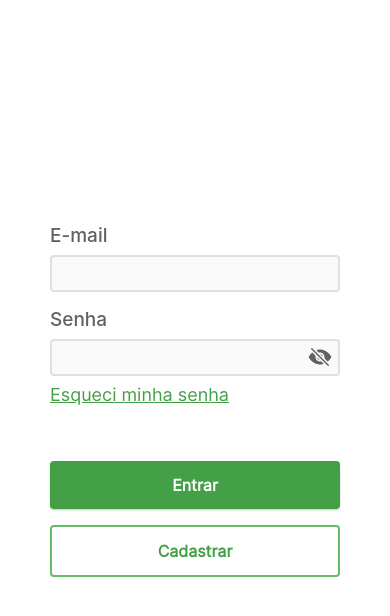
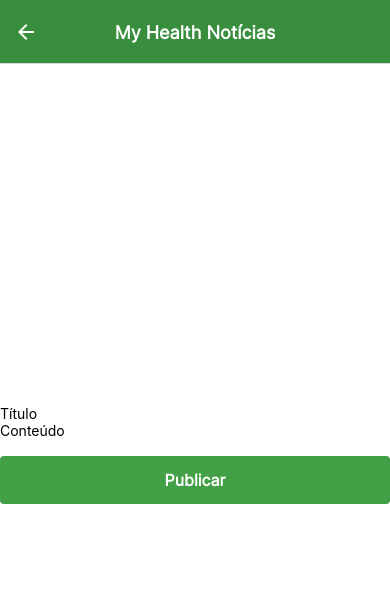
Before and after one commit to ajsaraujo/my-health-app, a React Native app: screen /PublishNews in a window 390 px wide. Shown: the top 616 px of the page. Built offline with nearby package versions, Linux system fonts and the light colour scheme.

Commit message:
adicionado tela de publicar noticias

```diff
--- a/App.tsx
+++ b/App.tsx
@@ -11,6 +11,7 @@ import Codes from './src/modules/codes/Codes'
 import CodeQuery from './src/modules/codes/pages/Consulta'
 import Diary from './src/modules/diary/Diary'
 import Article from './src/modules/articles/Articles'
+import { NewsForm } from './src/modules/articles/pages/PostArticle'
 import { Login } from './src/modules/login/pages/Login'
 import Medicines from './src/modules/medicines/Medicines'
 import Home from './src/modules/home/Home'
@@ -93,6 +94,13 @@ export default function App() {
           component={ResetPassword}
           options={{ headerTitle: 'Redefinir senha' }}
         ></Stack.Screen>
+
+        {/* Tela de publicar noticias */}
+        <Stack.Screen
+          name="PublishNews"
+          component={NewsForm}
+          options={{ title: 'My Health Notícias' }}
+        ></Stack.Screen>
       </Stack.Navigator>
     </NavigationContainer>
   )
--- a/src/modules/articles/Articles.tsx
+++ b/src/modules/articles/Articles.tsx
@@ -5,7 +5,8 @@ import { useState, useEffect } from 'react'
 import { ArticleList } from './components/ArticleList'
 import { fetchArticles } from './api'
 import { Article } from './interfaces/Article'
-
+import { globalStyles } from '@shared/ui/globalStyles'
+import { PrimaryButton } from '@shared/ui/components'
 type ArticlesProps = NativeStackScreenProps<
   RouteParams,
   MyHealthModule.Articles
@@ -16,15 +17,35 @@ export default function ShowArticles(props: ArticlesProps) {
 
   useEffect(() => {
     async function fetchData() {
-      const data = await fetchArticles()
-      setArticles(data)
+      try {
+        const data = await fetchArticles()
+        setArticles(data)
+      } catch (error) {
+        // Melhorar esse catch error
+        console.error(error)
+      }
     }
     fetchData()
   }, [])
 
+  function handlePostNews() {
+    props.navigation.push('PublishNews')
+  }
+
   return (
     <div>
-      <ArticleList articles={articles} />
+      {articles.length > 0 ? (
+        <ArticleList articles={articles} />
+      ) : (
+        <p>Não há notícias para exibir.</p>
+      )}
+      {/* Ocultar esse botão de acordo com a permissão e colocar ele flutuante */}
+      <PrimaryButton
+        style={{ ...globalStyles.elevation1, width: '100%' }}
+        onPress={handlePostNews}
+      >
+        Publicar notícia
+      </PrimaryButton>
     </div>
   )
 }
--- a/src/modules/articles/api/articles.tsx
+++ b/src/modules/articles/api/articles.tsx
@@ -2,10 +2,18 @@ import axios from 'axios'
 import { Article } from '../interfaces/Article'
 
 let webApiUrl = 'https://my-health-api.herokuapp.com/article'
-let tokenStr = 'colocar token aqui'
+let tokenStr = 'colocar access_token'
 export async function fetchArticles(): Promise<Article[]> {
   const response = await axios.get(webApiUrl, {
     headers: { Authorization: `Bearer ${tokenStr}` },
   })
   return response.data
 }
+
+export async function postArticle(article: Article): Promise<number> {
+  const response = await axios.post(webApiUrl, article, {
+    headers: { Authorization: `Bearer ${tokenStr}` },
+  })
+  console.log(response.status)
+  return response.status
+}
--- a/src/modules/articles/interfaces/Article.tsx
+++ b/src/modules/articles/interfaces/Article.tsx
@@ -1,7 +1,7 @@
 export interface Article {
-  id: string
+  id?: string
   title: string
   content: string
-  status: string
+  status?: string
   authorId: string
 }
--- /dev/null
+++ b/src/modules/articles/pages/PostArticle.tsx
@@ -0,0 +1,56 @@
+import { View, TextInput } from 'react-native'
+import { MyHealthModule } from '.../../src/modules'
+import { useNavigation } from '@react-navigation/native'
+import { Navigation } from 'src/routeParams'
+import { useState } from 'react'
+import { globalStyles } from '@shared/ui/globalStyles'
+import { PrimaryButton } from '@shared/ui/components'
+import { postArticle } from './../api'
+import { Article } from '../interfaces/Article'
+type NewsForm = {
+  title: string
+  content: string
+  authorId: string
+}
+
+export function NewsForm() {
+  const navigation = useNavigation<Navigation>()
+  const [formValues, setFormValues] = useState<Article>({
+    title: '',
+    content: '',
+    authorId: 'colocar user_id',
+  })
+
+  const handleSubmit = async () => {
+    try {
+      const response = await postArticle(formValues)
+      if (response === 201) {
+        navigation.navigate(MyHealthModule.Articles)
+      }
+    } catch (error) {
+      //   Melhorar esse catch error
+      alert('Ocorreu um erro ao enviar a notícia.')
+    }
+  }
+
+  return (
+    <View style={globalStyles.centerVertically}>
+      <TextInput
+        style={globalStyles.centerHorizontally}
+        placeholder="Título"
+        onChangeText={(value) => setFormValues({ ...formValues, title: value })}
+        value={formValues.title}
+      />
+      <TextInput
+        style={globalStyles.centerHorizontally}
+        placeholder="Conteúdo"
+        onChangeText={(value) =>
+          setFormValues({ ...formValues, content: value })
+        }
+        value={formValues.content}
+        multiline
+      />
+      <PrimaryButton onPress={handleSubmit}>Publicar</PrimaryButton>
+    </View>
+  )
+}
--- a/src/routeParams.ts
+++ b/src/routeParams.ts
@@ -6,6 +6,8 @@ type NO_PARAMS = undefined
 export type RouteParams = {
   Login: NO_PARAMS
   Home: NO_PARAMS
+  News: NO_PARAMS
+  PublishNews: NO_PARAMS
 
   // Calculadoras
   [MyHealthModule.Calculators]: NO_PARAMS
```
